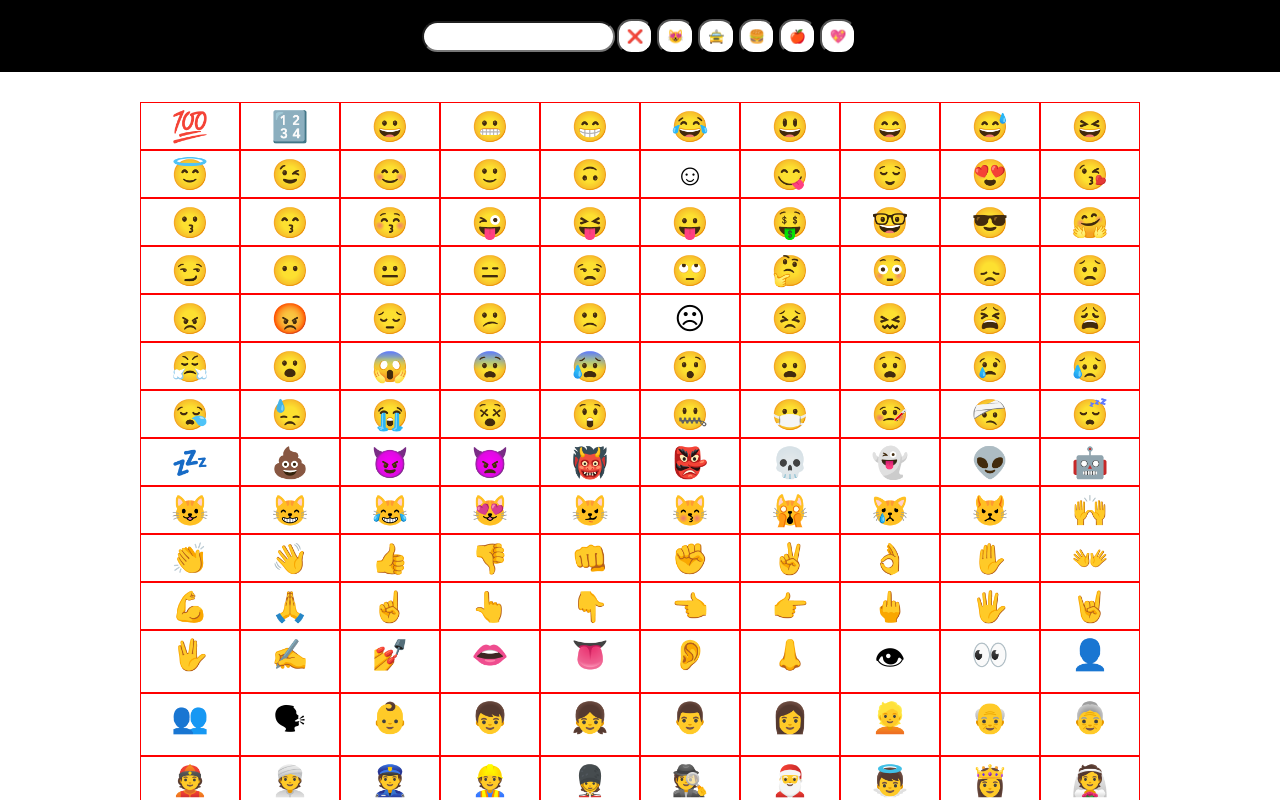
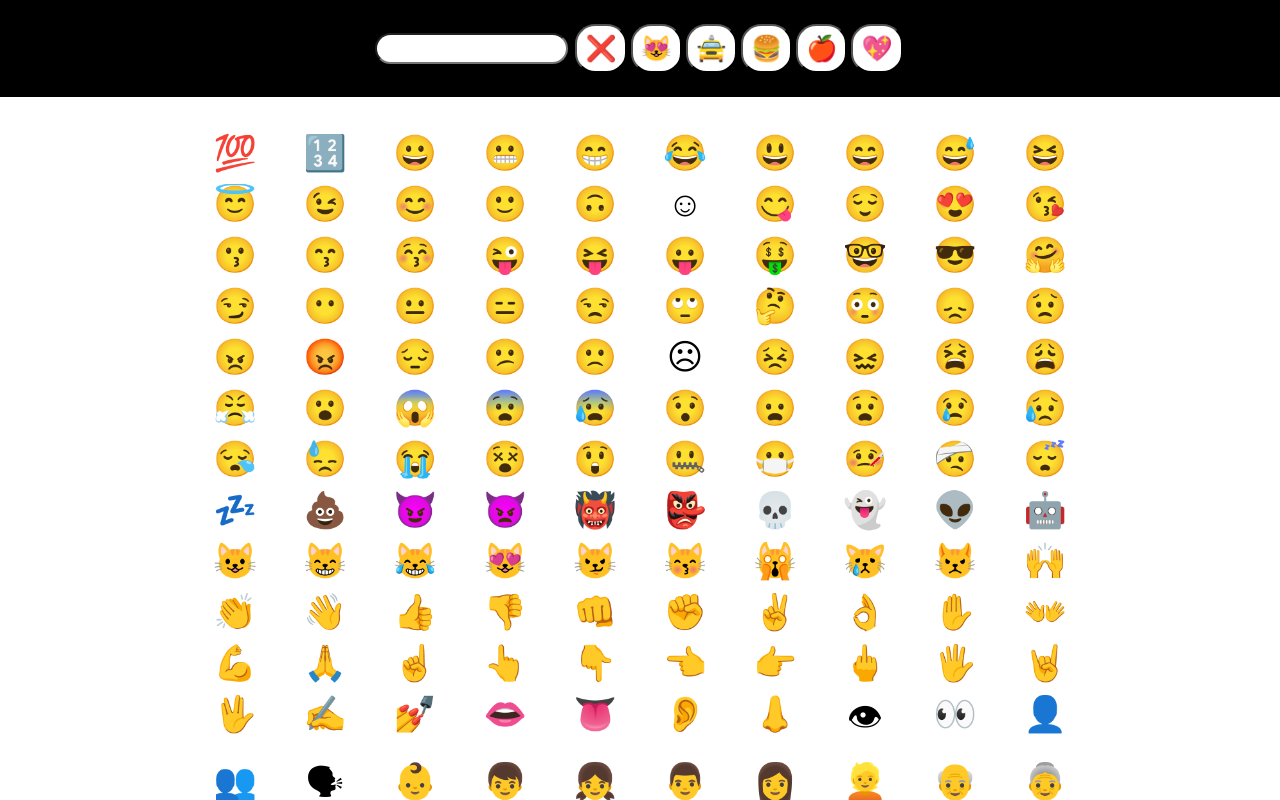
Before and after one commit to divvya007/emoji-search, a React (Create React App) app: page / in a window 1280 px wide. Shown: the top 800 px of the page. Built offline with nearby package versions, Linux system fonts and the light colour scheme.

Commit message:
added hover on  action button

```diff
--- a/src/component/ActionButton/styles.css
+++ b/src/component/ActionButton/styles.css
@@ -4,4 +4,9 @@
   padding: 8px;
   margin: 2px;
   background-color: white;
+  font-size: 25px;
 }
+
+.action-button:hover {
+  background-color: rgba(235, 235, 235, 0.781);
+}
--- a/src/component/EmojiGrid/index.js
+++ b/src/component/EmojiGrid/index.js
@@ -1,8 +1,11 @@
 import "./styles.css";
 import emojiList from "./../../Data/emojiList.json";
 import EmojiItem from "./../GridItem/index";
+import React, { useState } from "react";
 
 function EmojiGrid() {
+  const [emojiSymbol, setEmoji] = useState("");
+
   return (
     <div className="emoji-grid">
       {emojiList.map((emoji) => {
--- a/src/component/EmojiGrid/styles.css
+++ b/src/component/EmojiGrid/styles.css
@@ -1,6 +1,6 @@
 .emoji-grid {
   display: grid;
-  grid-template-columns: repeat(10, 100px [col-start]);
+  grid-template-columns: repeat(10, 90px [col-start]);
   justify-content: center;
   margin-top: 30px;
 }
--- a/src/component/GridItem/styles.css
+++ b/src/component/GridItem/styles.css
@@ -1,6 +1,12 @@
 .grid-item {
   font-size: 30px;
-  padding: 5px;
+  padding: 4px;
   text-align: center;
-  border: 1px solid red;
+  cursor: pointer;
+  font-size: 35px;
+  border-radius: 10px;
 }
+
+.grid-item:hover {
+  background-color: rgba(235, 235, 235, 0.781);
+}
--- a/src/component/HeaderSearch/index.js
+++ b/src/component/HeaderSearch/index.js
@@ -3,10 +3,12 @@ import ActionButton from "../ActionButton";
 import InputSearchBox from "../InputSearchBox";
 import React, { useState } from "react";
 import EmojiGrid from "../EmojiGrid/index";
-import GridItem from "../GridItem";
 
 function HeaderSearch() {
   const [text, setText] = useState("");
+  function myFunc() {
+    console.log("hello");
+  }
 
   return (
     <div>
@@ -51,11 +53,12 @@ function HeaderSearch() {
           emoji="💖"
           onClick={() => {
             setText("heart");
+            myFunc();
           }}
         />
       </div>
       <div>
-        <EmojiGrid />
+        <EmojiGrid myFunc={myFunc} />
       </div>
     </div>
   );
--- a/src/component/HeaderSearch/styles.css
+++ b/src/component/HeaderSearch/styles.css
@@ -3,7 +3,7 @@
   flex-direction: row;
   border: 1px solid black;
   padding: 20px;
-  height: 30px;
+  height: 55px;
   align-items: center;
   justify-content: center;
   background-color: black;
--- a/src/component/InputSearchBox/styles.css
+++ b/src/component/InputSearchBox/styles.css
@@ -1,4 +1,5 @@
 .input-search-box {
   border-radius: 20px;
   padding: 6px;
+  margin-right: 5px;
 }
--- a/src/index.js
+++ b/src/index.js
@@ -3,7 +3,6 @@ import ReactDOM from "react-dom";
 import "./index.css";
 import reportWebVitals from "./reportWebVitals";
 import HeaderSearch from "./component/HeaderSearch";
-// import App from "./App.js";
 
 ReactDOM.render(
   <React.StrictMode>
```
